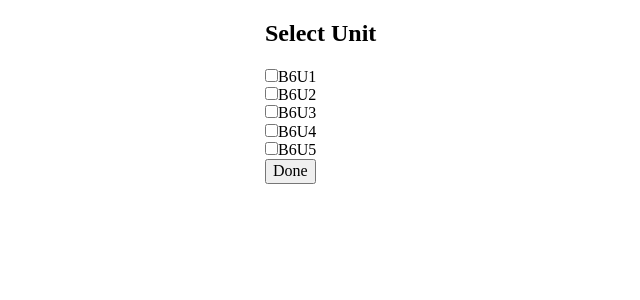
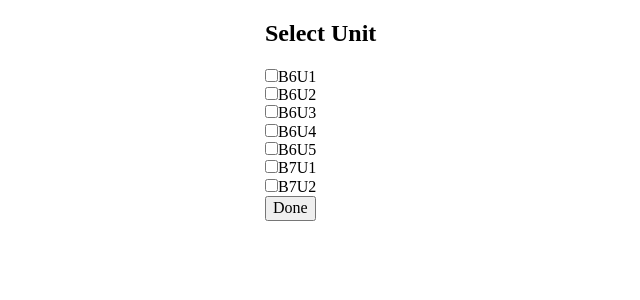
Before and after one commit to szdytom/abc-def, a React (Vite) app: page / in a window 1280 px wide. Shown: the top 300 px of the page, without its empty margins (75-715 px from the left). Built offline with nearby package versions, Linux system fonts and the light colour scheme.

Commit message:
add B7U1 and U2

```diff
--- a/src/data.js
+++ b/src/data.js
@@ -6,6 +6,8 @@ export const availableData = [
 	['B6U3', new URL('../data/b6u3.CSV', import.meta.url)],
 	['B6U4', new URL('../data/b6u4.CSV', import.meta.url)],
 	['B6U5', new URL('../data/b6u5.CSV', import.meta.url)],
+	['B7U1', new URL('../data/b7u1.CSV', import.meta.url)],
+	['B7U2', new URL('../data/b7u2.CSV', import.meta.url)],
 ];
 
 export function parseSelectedUnits() {
```
Also changed, not shown: data/b7u1.CSV (added), data/b7u2.CSV (added).
